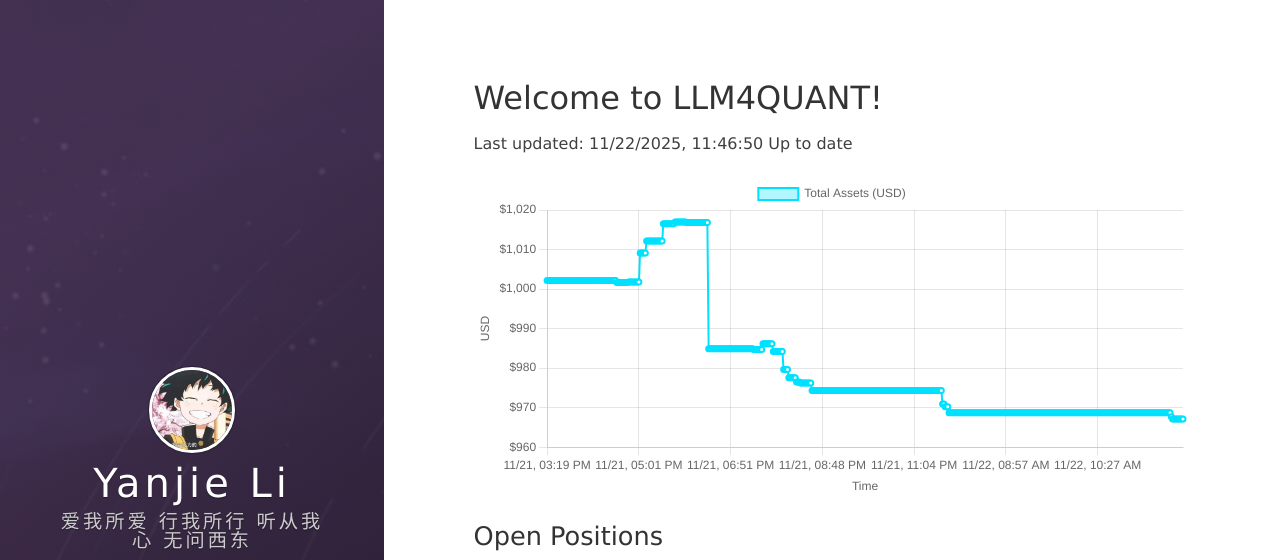
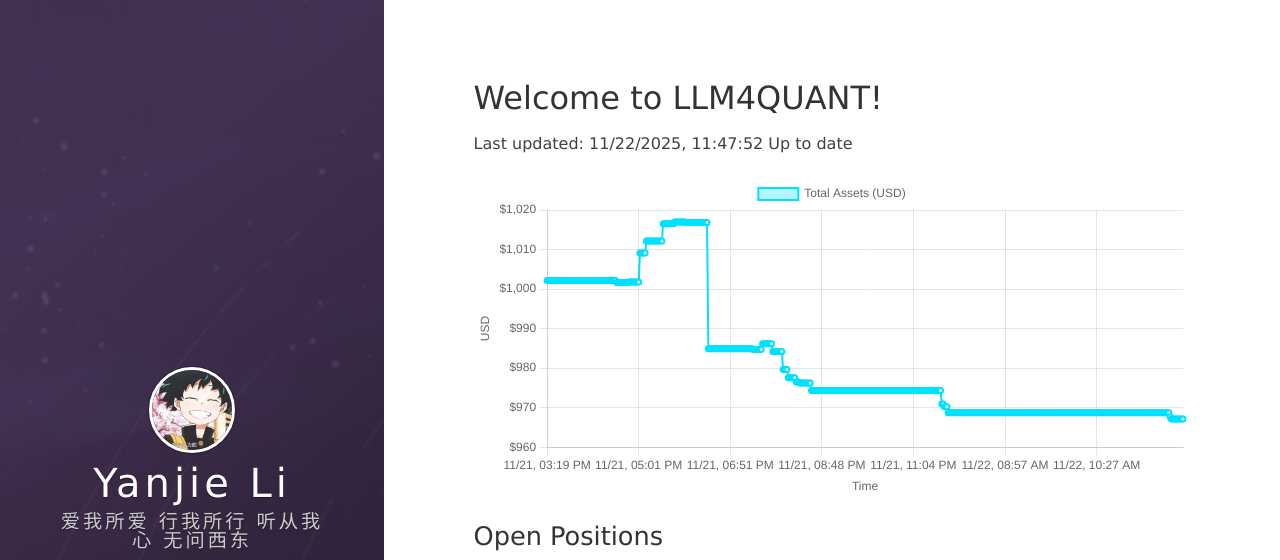
Before and after one commit to leeyegy/leeyegy.github.io, a Jekyll site: the page built from live-trading.html, in a window 1280 px wide and 1188 px high. Shown: the top 560 px of the window. Built offline with Jekyll 4.4.1, drawn with Linux system fonts in a browser that asks for light colours; nearby versions of some CDN libraries.

Commit message:
AccountMonitor: update balance history 2025-11-22T19:47:52+08:00

```diff
--- a/assets/data/binance/balance-history.json
+++ b/assets/data/binance/balance-history.json
@@ -1,5 +1,5 @@
 {
-  "generatedAt": "2025-11-22T19:46:50+08:00",
+  "generatedAt": "2025-11-22T19:47:52+08:00",
   "asset": "total_usd_value",
   "history": [
     {
@@ -1972,6 +1972,10 @@
     },
     {
       "timestamp": "2025-11-22T19:46:50+08:00",
+      "totalUsd": 967.14645393
+    },
+    {
+      "timestamp": "2025-11-22T19:47:52+08:00",
       "totalUsd": 967.14645393
     }
   ]
```
